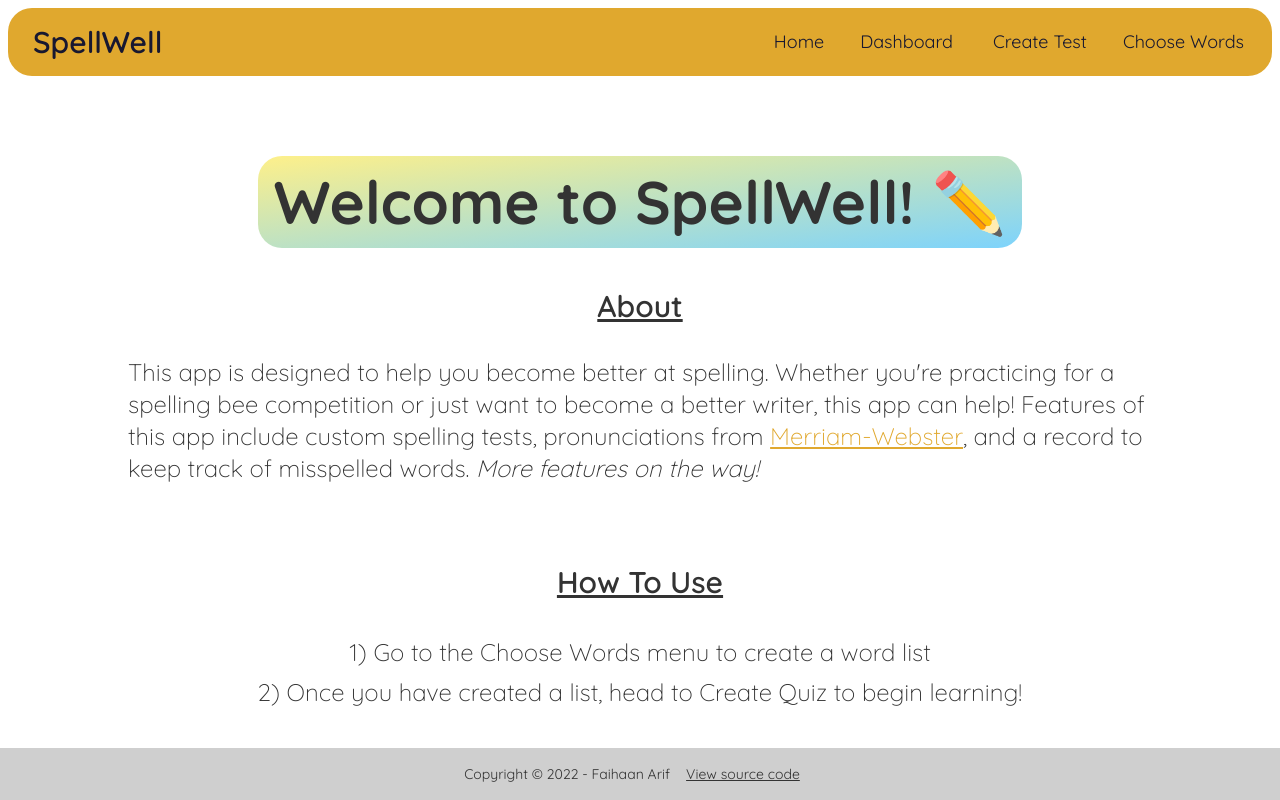
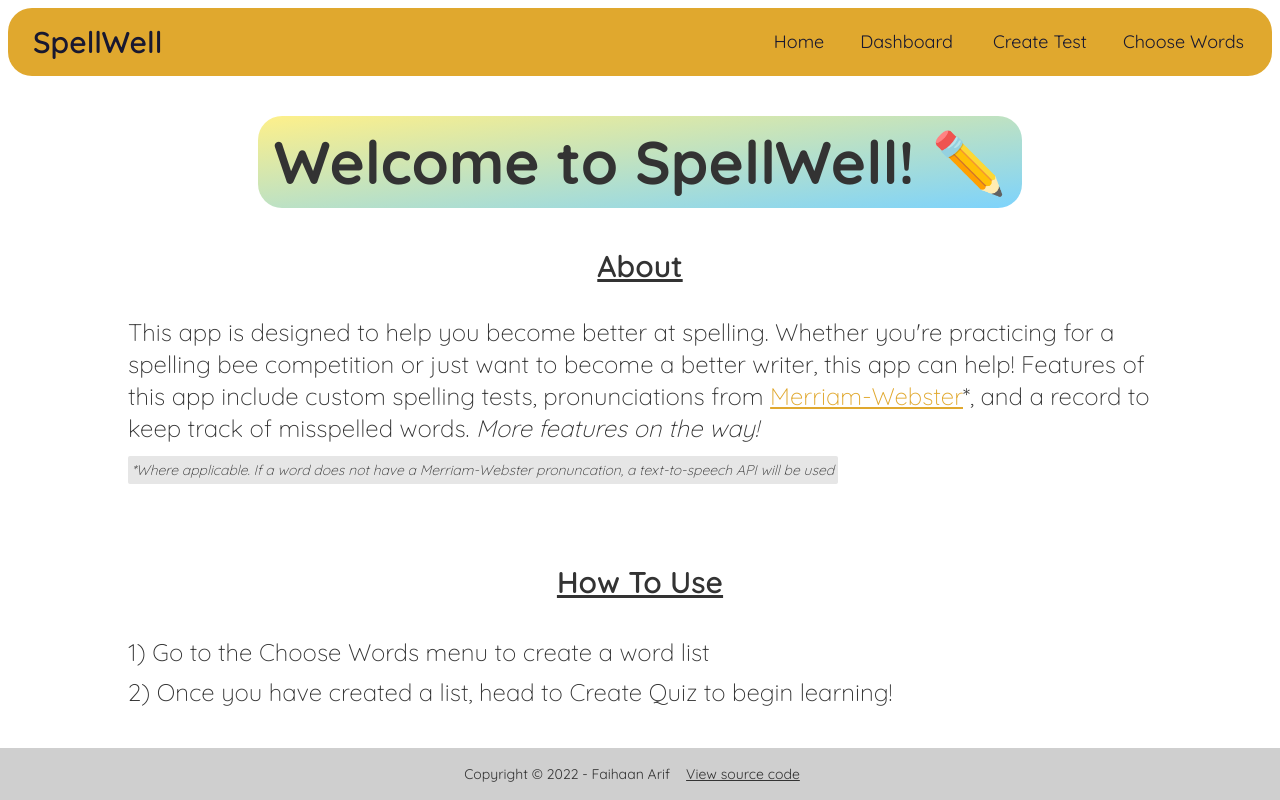
Before and after one commit to farif1234/spell-quiz, a React (Vite) app: page / in a window 1280 px wide. Built offline with nearby package versions, Linux system fonts and the light colour scheme.

Commit message:
added text

```diff
--- a/src/components/Home.jsx
+++ b/src/components/Home.jsx
@@ -3,7 +3,7 @@ import React from "react";
 const Home = () => {
     return (
         <div className=" h-full w-full ">
-            <div className=" max-w-screen-lg mx-auto flex flex-col items-center justify-start  py-20">
+            <div className=" max-w-screen-lg mx-auto flex flex-col items-center justify-start  py-10">
                 <h1 className=" text-6xl font-bold p-4 rounded-3xl bg-gradient-to-br from-yellow-200 to-sky-300 hover:drop-shadow-2xl hover:scale-[1.03] duration-150 ">
                     Welcome to SpellWell! ✏️
                 </h1>
@@ -22,17 +22,21 @@ const Home = () => {
                     >
                         Merriam-Webster
                     </a>
-                    , and a record to keep track of misspelled words.{" "}
+                    *, and a record to keep track of misspelled words.{" "}
                     <span className=" italic">More features on the way!</span>
+                </p>
+                <p className=" self-start font-light italic text-sm mt-3 p-1 rounded-sm bg-base-200">
+                    *Where applicable. If a word does not have a Merriam-Webster
+                    pronuncation, a text-to-speech API will be used
                 </p>
 
                 <h3 className=" mt-20 mb-8 text-3xl font-semibold underline">
                     How To Use
                 </h3>
-                <p className=" my-1 font-light  text-2xl">
+                <p className=" self-start my-1 font-light  text-2xl">
                     1) Go to the Choose Words menu to create a word list
                 </p>
-                <p className=" my-1 font-light  text-2xl">
+                <p className=" self-start my-1 font-light  text-2xl">
                     2) Once you have created a list, head to Create Quiz to
                     begin learning!
                 </p>
```
